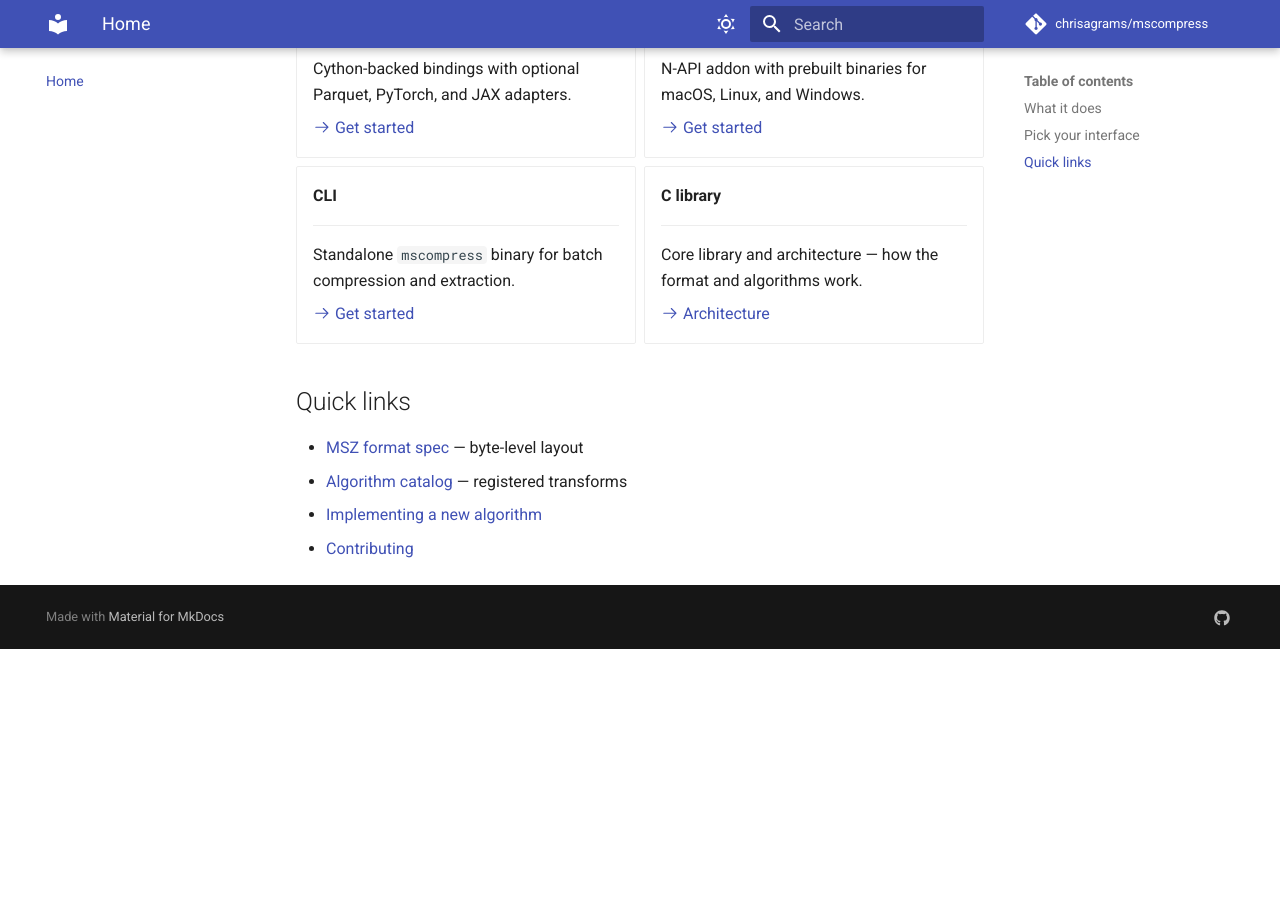
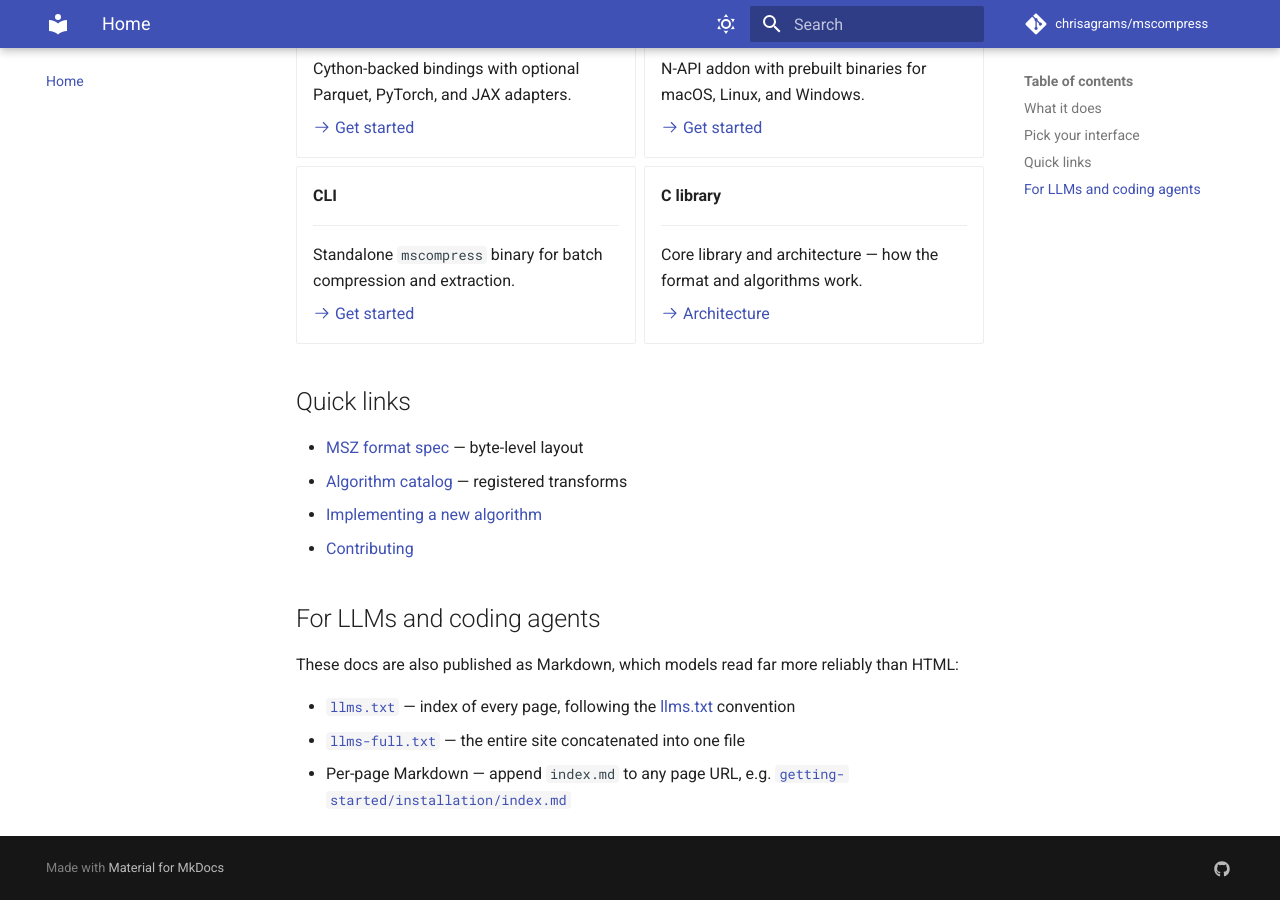
Before and after one commit to chrisagrams/mscompress, an MkDocs documentation site: the page built from docs/index.md, in a window 1280 px wide and 900 px high, scrolled down 803 px. Built offline with MkDocs 1.6.1 and Material for MkDocs 9.7.7, drawn with Linux system fonts in a browser that asks for light colours; comment, search, counter and statistics services are not loaded; before the commit the page ends 1452 px from its top, so only the background shows below that.

Commit message:
docs: publish llms.txt and per-page Markdown via mkdocs-llmstxt

```diff
--- a/docs/index.md
+++ b/docs/index.md
@@ -64,3 +64,15 @@
 - [Algorithm catalog](algorithms/catalog/index.md) — registered transforms
 - [Implementing a new algorithm](algorithms/implementing.md)
 - [Contributing](contributing/index.md)
+
+## For LLMs and coding agents
+
+These docs are also published as Markdown, which models read far more
+reliably than HTML:
+
+- [`llms.txt`](https://chrisagrams.github.io/mscompress/llms.txt) — index of
+  every page, following the [llms.txt](https://llmstxt.org/) convention
+- [`llms-full.txt`](https://chrisagrams.github.io/mscompress/llms-full.txt) —
+  the entire site concatenated into one file
+- Per-page Markdown — append `index.md` to any page URL, e.g.
+  [`getting-started/installation/index.md`](https://chrisagrams.github.io/mscompress/getting-started/installation/index.md)
--- a/docs/requirements.txt
+++ b/docs/requirements.txt
@@ -1,5 +1,6 @@
 mkdocs>=1.6.1
 mkdocs-material>=9.8.0
 mkdocstrings[python]>=1.0.8
+mkdocs-llmstxt>=0.5.1
 pymdown-extensions>=12.3
 ruff>=0.17.2
--- a/mkdocs.yml
+++ b/mkdocs.yml
@@ -6,6 +6,8 @@
 edit_uri: edit/main/docs/
 
 docs_dir: docs
+exclude_docs: |
+  /hooks/
 
 theme:
   name: material
@@ -95,6 +97,40 @@
             merge_init_into_class: true
             filters:
               - "!^_"
+  # Must come after mkdocstrings so API reference pages are rendered first.
+  # Emits /llms.txt (index), /llms-full.txt (all pages concatenated), and a
+  # Markdown copy of every listed page next to its HTML (e.g. /cli/index.md).
+  # Globs keep new pages included automatically; mkdocs sorts index.md first.
+  - llmstxt:
+      full_output: llms-full.txt
+      preprocess: docs/hooks/llmstxt_preprocess.py
+      markdown_description: |
+        mscompress defines the `.msz` format, a random-access compressed
+        container for mzML mass spectrometry data, and `.mszx`, a tar archive
+        bundling an MSZ file with search-result annotations and a JSON
+        manifest. It ships a C library, a CLI, Python (Cython) bindings, and
+        Node.js/TypeScript (N-API) bindings. Every page below is available as
+        Markdown; `llms-full.txt` contains all of them in one file.
+      sections:
+        Getting started:
+          - index.md
+          - getting-started/*.md
+        Python:
+          - python/*.md
+        Node.js / TypeScript:
+          - node/*.md
+        CLI:
+          - cli/*.md
+        Architecture:
+          - architecture/*.md
+        Algorithms:
+          - algorithms/*.md
+        Format reference:
+          - format/*.md
+        Contributing:
+          - contributing/*.md
+        Reference:
+          - reference/*.md
 
 extra:
   social:
```
Also changed, not shown: docs/hooks/llmstxt_preprocess.py (added, +15 -0 lines).
